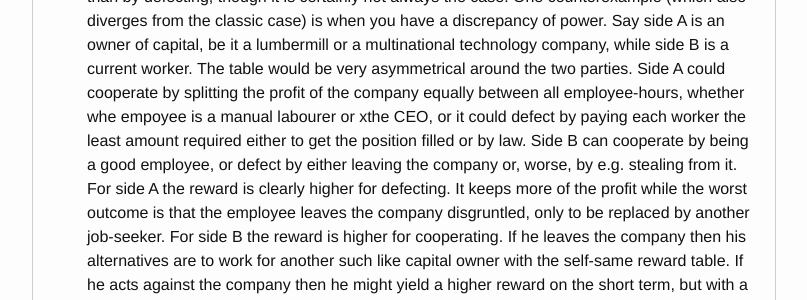
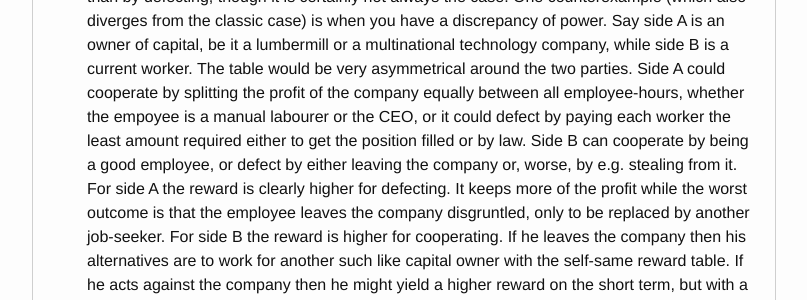
Before and after one commit to neznansky/neznansky.github.io, a Jekyll site: the page built from pages/essays/Good_and_Evil.md, in a window 1280 px wide and 1400 px high, scrolled down 39146 px. Shown: the part 344-644 px from the top of the window, without its empty margins (236-1043 px from the left). Built offline with Jekyll 4.4.1, drawn with Linux system fonts in a browser that asks for light colours; some of the changed text lies outside the part shown.

Commit message:
Minor editing @ Good and Evil

```diff
--- a/pages/essays/Good_and_Evil.md
+++ b/pages/essays/Good_and_Evil.md
@@ -513,7 +513,7 @@ What it describes is wholly unfamiliar to me –– I've never used [Venmo](http
 
 [^EoC]: These experimetns were in the form of competitions. Competitors were to submit algorithms that were then matched against each other on an iterated prisoner's dilemma game. Each algorithm had access to the history of the match (all decisions taken previously by both sides) and had to, each turn, decide whether to "cooperate" or "defect". These tournaments were ran with different variations, such as whether it was known or not at the beginning of the match how many turns it wouild have before ending, or whether decisions were always "faithfully executed" or not: in the latter case there was added noise, such that there was a small percentage each turn that if side A decided to cooperate it actually defected, and vice versa.
 
-[^PDV]: It would be an interesting little exercise to try and analyze different kinds of, say, economical exchanges and come up with the values on the 2x2 square table of the prisoner's dilemma. As opposed to the classic table, often cooperating with a cooperative party would yield one more than by defecting, though it is certainly not always the case. One counterexample (which also diverges from the classic case) is when you have a discrepancy of power. Say side A is an owner of capital, be it a lumbermill or a multinational technology company, while side B is a current worker. The table would be very asymmetrical around the two parties. Side A could cooperate by splitting the profit of the company equally between all employee-hours, whether whe empoyee is a manual labourer or xthe CEO, or it could defect by paying each worker the least amount required either to get the position filled or by law. Side B can cooperate by being a good employee, or defect by either leaving the company or, worse, by e.g. stealing from it. <br/>
+[^PDV]: It would be an interesting little exercise to try and analyze different kinds of, say, economical exchanges and come up with the values on the 2x2 square table of the prisoner's dilemma. As opposed to the classic table, often cooperating with a cooperative party would yield one more than by defecting, though it is certainly not always the case. One counterexample (which also diverges from the classic case) is when you have a discrepancy of power. Say side A is an owner of capital, be it a lumbermill or a multinational technology company, while side B is a current worker. The table would be very asymmetrical around the two parties. Side A could cooperate by splitting the profit of the company equally between all employee-hours, whether the empoyee is a manual labourer or the CEO, or it could defect by paying each worker the least amount required either to get the position filled or by law. Side B can cooperate by being a good employee, or defect by either leaving the company or, worse, by e.g. stealing from it. <br/>
 	For side A the reward is clearly higher for defecting. It keeps more of the profit while the worst outcome is that the employee leaves the company disgruntled, only to be replaced by another job-seeker. For side B the reward is higher for cooperating. If he leaves the company then his alternatives are to work for another such like capital owner with the self-same reward table. If he acts against the company then he might yield a higher reward on the short term, but with a certain chance would be caught at which time he will be fired, or, worst, faced with legal charges. Generally speaking companies benefit from economies of scale, being more efficient and therefore more effective with obtaining customers and providing service. This creates a situation where, indeed, the alternative of not working for one company is to work for another, for being self-employed in the same field is very difficult. In fields where material capital is adventageous or even necessary it is even more so the case: it would be very difficult for a single person or even a (strictly) family business to compete in shoe-making with a factory; virtually impossible to compete with a car or even cellphone manufacturer.
 
 	In professions where little to no material capital is necessary, such as architecture, law, copy-writing and so on, then there's respite, and one can have self-employment as an alternative to working for a company. Remuneration is less stable, but there's an opportunity to undercut companies: one can charge for one's services more than one would have been paid as an employee, while being competitive by being able to charge less than companies who are not only financing the service-giver per se but a large overhead which includes powerful individuals who receive a salary that is disproporionally big to the work rendered by them, if not receiving huge lumps of money for doing less than nothing (CEOs who receive immense salaries ––– which include "bonuses" that are independent of their performance ––– from the companies they brought to ruin come to mind).
```
Also changed, not shown: other parts of pages/essays/Good_and_Evil.md (+1 -1 lines).
